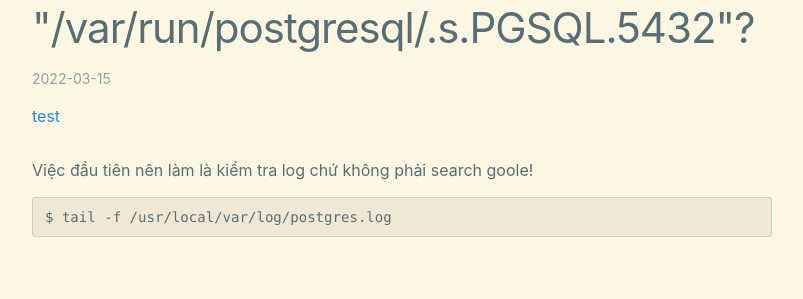
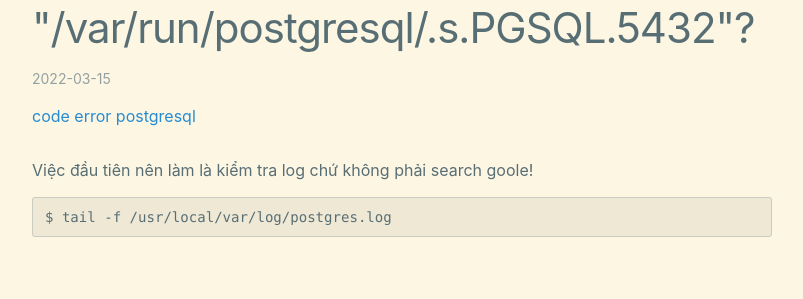
Before and after one commit to ruanshiron/docs-ruanshiron-com, a Jekyll site: the page built from _posts/2022-03-17-postgre-tmp-psql-5432.md, in a window 1280 px wide. Shown: the part 164-463 px from the top of the page, without its empty margins (238-1041 px from the left). Built offline with Jekyll 4.4.1, drawn with Linux system fonts in a browser that asks for light colours.

Commit message:
Thêm tag

```diff
--- a/_posts/2022-03-17-postgre-tmp-psql-5432.md
+++ b/_posts/2022-03-17-postgre-tmp-psql-5432.md
@@ -3,7 +3,9 @@ layout: post
 title: Unix domain socket "/var/run/postgresql/.s.PGSQL.5432"?
 date: 2022-03-15
 categories:
-- test
+- code
+- error
+- postgresql
 ---
 
 Việc đầu tiên nên làm là kiểm tra log chứ không phải search goole!
```
Also changed, not shown: _posts/2022-03-15-tai-sao-toi-viet.md (+1 -1 lines).
